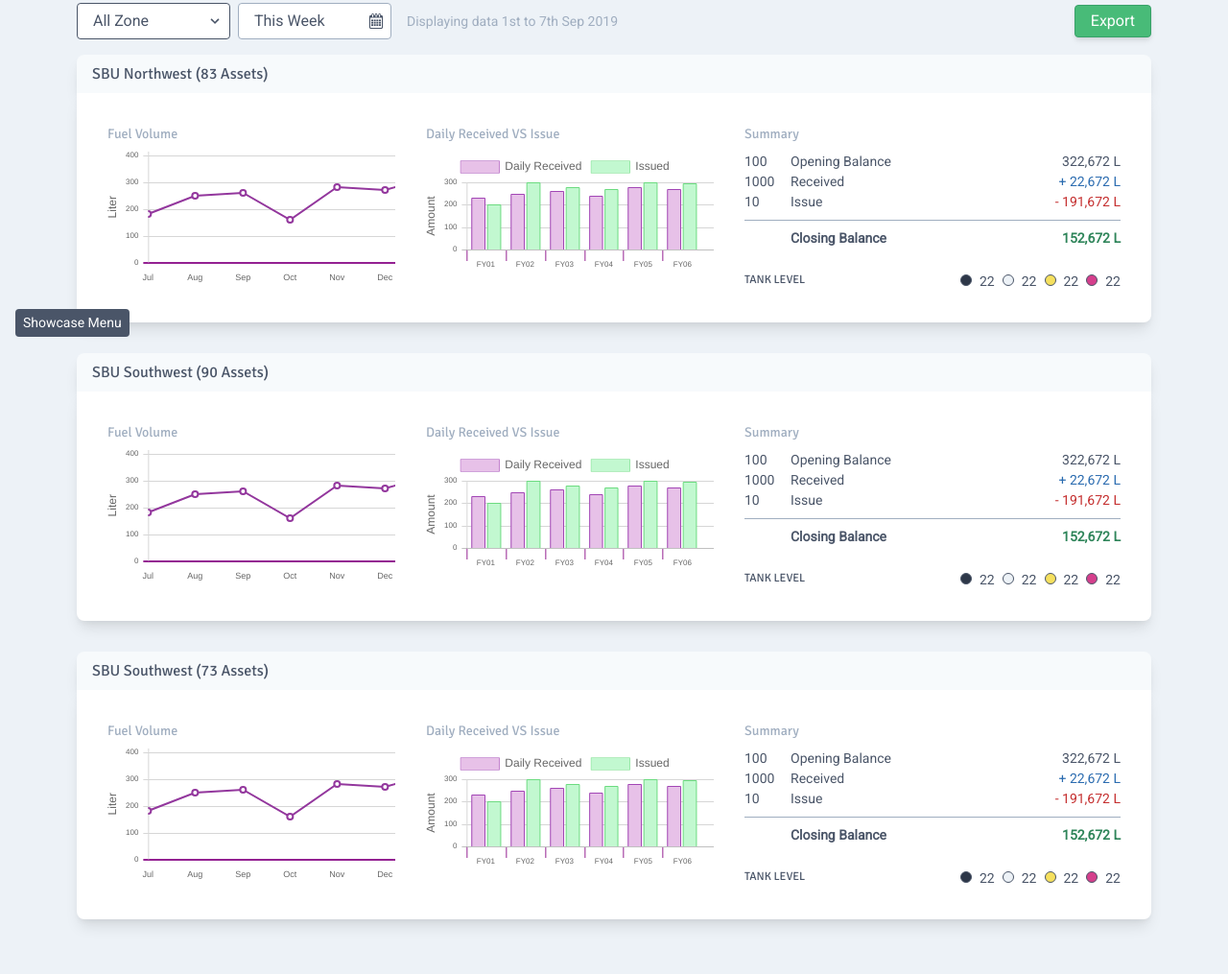
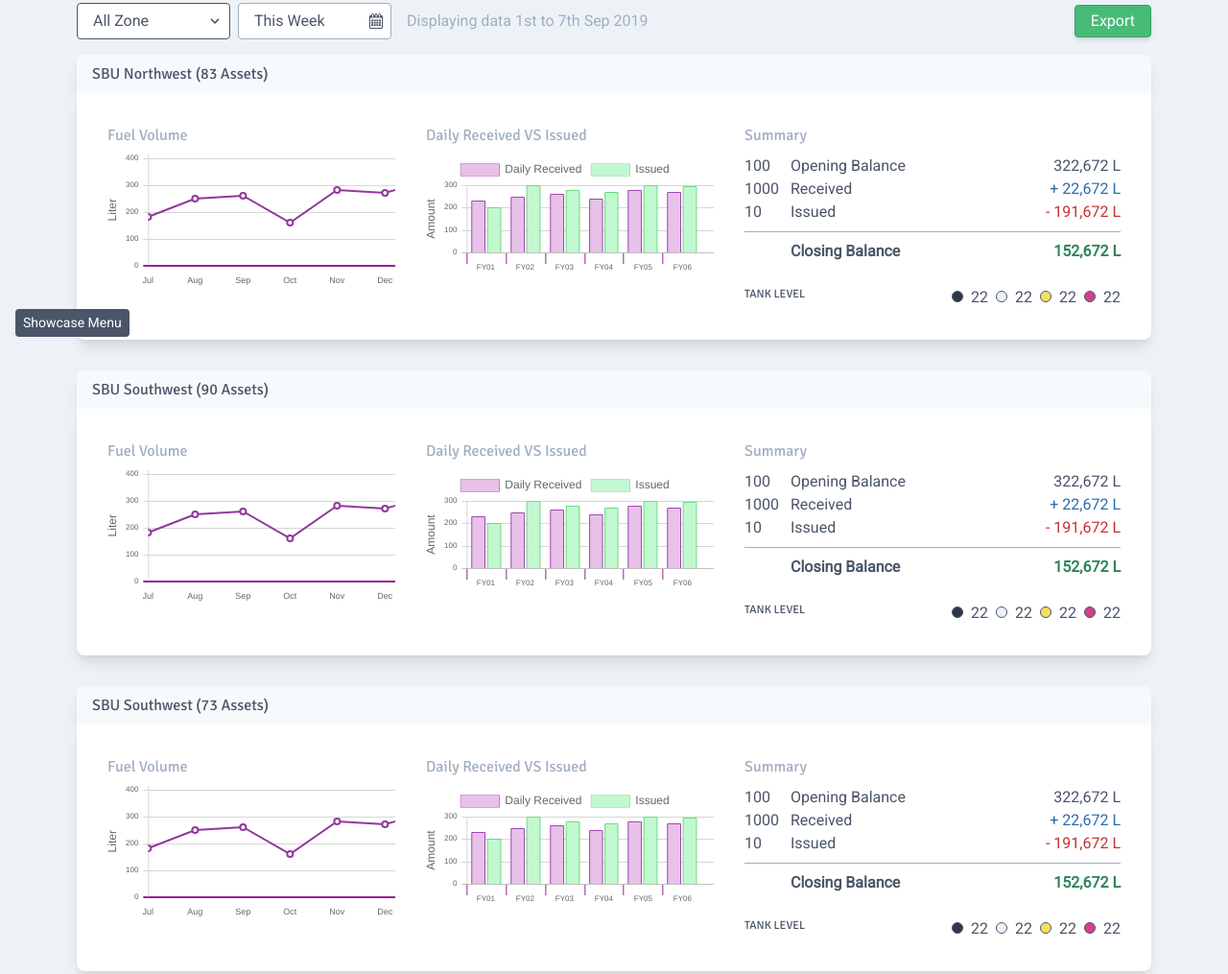
Before and after one commit to harrysaputra/katsanaiot, a website: page public/overview.html in a window 1280 px wide. Shown: the part 433-1448 px from the top of the page at 96% size. Before the commit the page ends 1423 px from the top, so only its background shows below. Drawn offline with Linux system fonts and the light colour scheme.

Commit message:
Issue -> Issued

```diff
--- a/public/overview.html
+++ b/public/overview.html
@@ -27,7 +27,7 @@
                 </div>
 
                 <div id="overview-section" class="mt-8 md:mt-16 md:max-w-6xl md:mx-auto">
-                    <div class="overview-setting px-4 w-full flex flex-wrap items-center justify-between align-middle md:justify-start">
+                    <div class="overview-setting px-4 w-full flex flex-wrap items-center align-middle justify-start">
                         <div class="relative inline-block w-40 mr-2">
                             <select class="block appearance-none w-full bg-white border border-gray-700 text-gray-700 py-2 px-4 pr-2 rounded leading-tight focus:outline-none focus:bg-white focus:border-gray-500">
                               <option>All Zone</option>
@@ -63,7 +63,7 @@
 
                             </div>
                         </div>
-                        <span class="text-sm mt-4 md:mt-0  text-gray-500 md:ml-2">Displaying data 1st to 7th Sep 2019</span>
+                        <span class=" mt-4 md:mt-0  text-gray-500 md:ml-2">Displaying data 1st to 7th Sep 2019</span>
                         <div class="flex-1 text-right">
                             <button class="bg-green-500 text-white px-4 py-1 rounded mt-4 md:mt-0 shadow-md border-green-600 border">Export</button>
                         </div>
@@ -82,18 +82,18 @@
                         <div class="overview-body bg-white border-t-0 mb-4 rounded-b-lg shadow-lg p-4 md:p-8 md:pb-0 mx-4 flex flex-wrap">
 
                             <div class="chart-widget max-w-xs mx-auto h-auto mb-4 md:mb-0 md:mr-8">
-                                <h3 class="text-sm mb-2 text-gray-500">Fuel Volume</h3>
+                                <h3 class="mb-2 text-gray-500">Fuel Volume</h3>
                                 <div class="fuelchart-wrapper"></div>
                             </div>
 
                             <div class="chart-widget max-w-xs mx-auto h-auto mb-4 md:mb-0 md:mr-8">
-                                <h3 class="text-sm mb-2 text-gray-500">Daily Received VS Issue</h3>
+                                <h3 class="mb-2 text-gray-500">Daily Received VS Issued</h3>
                                 <div class="dailyreceived-wrapper"></div>
                             </div>
 
                             <div class="overview-summary flex-1">
-                                <h3 class="text-sm mb-2 text-gray-500">Summary</h3>
-                                <div class="flex-table text-gray-700 text-sm"
+                                <h3 class="mb-2 text-gray-500">Summary</h3>
+                                <div class="flex-table text-gray-700"
                                 >
                                     <!-- Content -->
                                     <div class="row">
@@ -125,7 +125,7 @@
                                             10
                                         </div>
                                         <div class="col flex-1">
-                                            Issue
+                                            Issued
                                         </div>
                                         <div class="col text-right text-red-700">
                                             - 191,672 L
@@ -170,18 +170,18 @@
                         <div class="overview-body bg-white border-t-0 mb-4 rounded-b-lg shadow-lg p-4 md:p-8 md:pb-0 mx-4 flex flex-wrap">
 
                             <div class="chart-widget max-w-xs mx-auto h-auto mb-4 md:mb-0 md:mr-8">
-                                <h3 class="text-sm mb-2 text-gray-500">Fuel Volume</h3>
+                                <h3 class=" mb-2 text-gray-500">Fuel Volume</h3>
                                 <div class="fuelchart-wrapper-1"></div>
                             </div>
 
                             <div class="chart-widget max-w-xs mx-auto h-auto mb-4 md:mb-0 md:mr-8">
-                                <h3 class="text-sm mb-2 text-gray-500">Daily Received VS Issue</h3>
+                                <h3 class=" mb-2 text-gray-500">Daily Received VS Issued</h3>
                                 <div class="dailyreceived-wrapper-1"></div>
                             </div>
 
                             <div class="overview-summary flex-1">
-                                <h3 class="text-sm mb-2 text-gray-500">Summary</h3>
-                                <div class="flex-table text-gray-700 text-sm"
+                                <h3 class=" mb-2 text-gray-500">Summary</h3>
+                                <div class="flex-table text-gray-700 "
                                 >
                                     <!-- Content -->
                                     <div class="row">
@@ -213,7 +213,7 @@
                                             10
                                         </div>
                                         <div class="col flex-1">
-                                            Issue
+                                            Issued
                                         </div>
                                         <div class="col text-right text-red-700">
                                             - 191,672 L
@@ -259,18 +259,18 @@
                         <div class="overview-body bg-white border-t-0 mb-4 rounded-b-lg shadow-lg p-4 md:p-8 md:pb-0 mx-4 flex flex-wrap">
 
                             <div class="chart-widget max-w-xs mx-auto h-auto mb-4 md:mb-0 md:mr-8">
-                                <h3 class="text-sm mb-2 text-gray-500">Fuel Volume</h3>
+                                <h3 class=" mb-2 text-gray-500">Fuel Volume</h3>
                                 <div class="fuelchart-wrapper-2"></div>
                             </div>
 
                             <div class="chart-widget max-w-xs mx-auto h-auto mb-4 md:mb-0 md:mr-8">
-                                <h3 class="text-sm mb-2 text-gray-500">Daily Received VS Issue</h3>
+                                <h3 class=" mb-2 text-gray-500">Daily Received VS Issued</h3>
                                 <div class="dailyreceived-wrapper-2"></div>
                             </div>
 
                             <div class="overview-summary flex-1">
-                                <h3 class="text-sm mb-2 text-gray-500">Summary</h3>
-                                <div class="flex-table text-gray-700 text-sm"
+                                <h3 class=" mb-2 text-gray-500">Summary</h3>
+                                <div class="flex-table text-gray-700 "
                                 >
                                     <!-- Content -->
                                     <div class="row">
@@ -302,7 +302,7 @@
                                             10
                                         </div>
                                         <div class="col flex-1">
-                                            Issue
+                                            Issued
                                         </div>
                                         <div class="col text-right text-red-700">
                                             - 191,672 L
```
Also changed, not shown: public/chart.html (+1 -1 lines), public/locationdetail.html (+3 -3 lines), public/zonedetail.html (+7 -7 lines).
